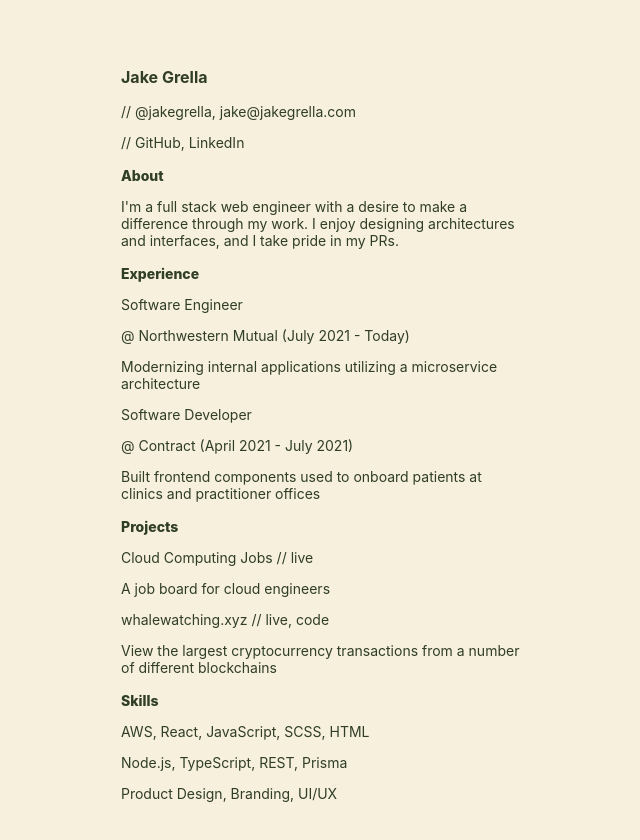
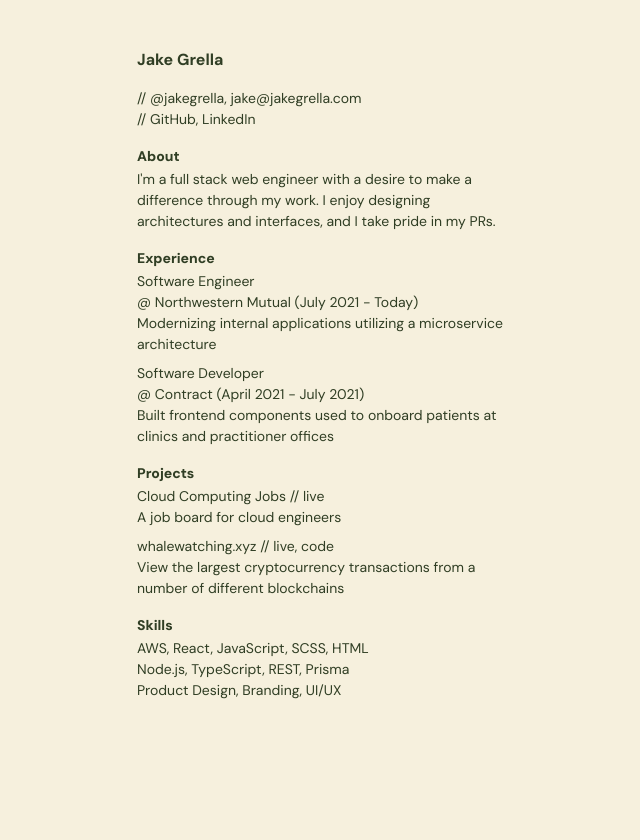
Before and after one commit to jakegrella/jg, a SvelteKit app: page / in a window 1280 px wide. Shown: the top 840 px of the page, without its empty margins (319-959 px from the left). After the commit the page ends 800 px from the top, so only its background shows below. Built offline with nearby package versions, Linux system fonts and the light colour scheme.

Commit message:
update style

```diff
--- a/src/app.html
+++ b/src/app.html
@@ -2,12 +2,13 @@
 <html lang="en">
 	<head>
 		<meta charset="utf-8" />
+		<link rel="stylesheet" href="%sveltekit.assets%/reset.css" />
 		<link rel="icon" href="%sveltekit.assets%/favicon.png" />
 		<meta name="viewport" content="width=device-width" />
 		<link rel="preconnect" href="https://fonts.googleapis.com" />
 		<link rel="preconnect" href="https://fonts.gstatic.com" crossorigin />
 		<link
-			href="https://fonts.googleapis.com/css2?family=Roboto+Mono&display=swap"
+			href="https://fonts.googleapis.com/css2?family=DM+Sans:wght@400;500;700;800;900&display=swap"
 			rel="stylesheet"
 		/>
 		%sveltekit.head%
--- a/src/routes/+page.svelte
+++ b/src/routes/+page.svelte
@@ -1,5 +1,4 @@
-<div class={`app light-theme`}>
-	<div class="layout">
+<div class="app light-theme">
 	<header>
 		<h1>Jake Grella</h1>
 	</header>
@@ -16,16 +15,14 @@
 				</p>
 				<p>
 					// <a href="https://github.com/jakegrella" target="_blank" rel="noreferrer">GitHub</a>,
-						<a href="https://linkedin.com/in/jakegrella" target="_blank" rel="noreferrer"
-							>LinkedIn</a
-						>
+					<a href="https://linkedin.com/in/jakegrella" target="_blank" rel="noreferrer">LinkedIn</a>
 				</p>
 			</section>
 			<section>
 				<h2>About</h2>
 				<p>
-						I'm a full stack web engineer with a desire to make a difference through my work. I
-						enjoy designing architectures and interfaces, and I take pride in my PRs.
+					I'm a full stack web engineer with a desire to make a difference through my work. I enjoy
+					designing architectures and interfaces, and I take pride in my PRs.
 				</p>
 			</section>
 			<section>
@@ -42,8 +39,7 @@
 						<p>Software Developer</p>
 						<p>@ Contract (April 2021 - July 2021)</p>
 						<p class="gray">
-								Built frontend components used to onboard patients at clinics and practitioner
-								offices
+							Built frontend components used to onboard patients at clinics and practitioner offices
 						</p>
 					</li>
 				</ul>
@@ -83,20 +79,16 @@
 		</div>
 	</main>
 </div>
-</div>
 
 <style>
 	:global(body) {
 		background-color: #f6f0dd;
 	}
 
-	.layout {
+	.app {
 		margin: 0 auto;
 		padding: 3rem 1rem;
 		max-width: 25rem;
-	}
-
-	.app {
 		font-family: 'DM Sans', -apple-system, BlinkMacSystemFont, 'Segoe UI', 'Roboto', 'Oxygen',
 			'Ubuntu', 'Cantarell', 'Fira Sans', 'Droid Sans', 'Helvetica Neue', sans-serif;
 		font-size: 0.875rem;
@@ -139,8 +131,8 @@
 	}
 
 	.light-theme a,
-	.light-theme.app,
-	.light-theme.gray {
+	.light-theme .gray,
+	.light-theme.app {
 		color: #303e24;
 	}
 
--- /dev/null
+++ b/static/reset.css
@@ -0,0 +1,52 @@
+/*
+  Josh's Custom CSS Reset
+  https://www.joshwcomeau.com/css/custom-css-reset/
+*/
+*,
+*::before,
+*::after {
+	box-sizing: border-box;
+}
+* {
+	margin: 0rem;
+}
+html,
+body {
+	height: 100%;
+}
+body {
+	line-height: 1.5;
+	-webkit-font-smoothing: antialiased;
+}
+img,
+picture,
+video,
+canvas,
+svg {
+	display: block;
+	max-width: 100%;
+}
+input,
+button,
+textarea,
+select {
+	font: inherit;
+}
+p,
+h1,
+h2,
+h3,
+h4,
+h5,
+h6 {
+	overflow-wrap: break-word;
+}
+#root,
+#__next {
+	isolation: isolate;
+}
+
+/* my stuff */
+/* a {
+	margin: 0;
+} */
```
Lines whose indentation alone changed are shown as unchanged.
